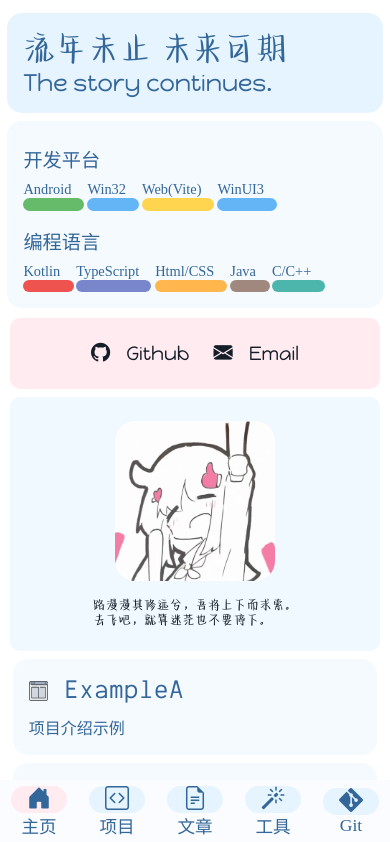
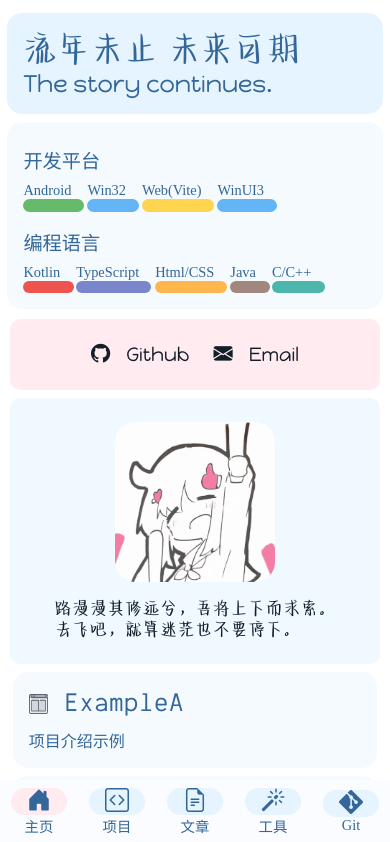
Before and after one commit to xksyu2021/xksyuWebsite, a Vue app: page / in a window 390 px wide. Shown: the top 842 px of the page. Built offline with nearby package versions, Linux system fonts and the light colour scheme.

Commit message:
media css -home 3

```diff
--- a/src/assets/components/Bar.vue
+++ b/src/assets/components/Bar.vue
@@ -98,6 +98,9 @@
       z-index: 1000;
       font-size: 0.9rem;
     }
+    nav .list .name{
+      font-size: 0.9rem;
+    }
     nav img{
       display: none;
     }
--- a/src/assets/components/Home/ContactCard.vue
+++ b/src/assets/components/Home/ContactCard.vue
@@ -138,7 +138,7 @@
       max-width: 10rem;
     }
     .cardB .quote{
-      font-size: 0.8rem;
+      font-size: 1.1rem;
     }
     .popup{
       margin: 1rem;
--- a/src/assets/components/Home/HeadCard.vue
+++ b/src/assets/components/Home/HeadCard.vue
@@ -27,7 +27,7 @@
 
   @media screen and (max-width: 768px) {
     .headCard .zhContent{
-      font-size: 2rem;
+      font-size: 2.1rem;
     }
     .headCard .enContent{
       font-size: 1.5rem;
```
